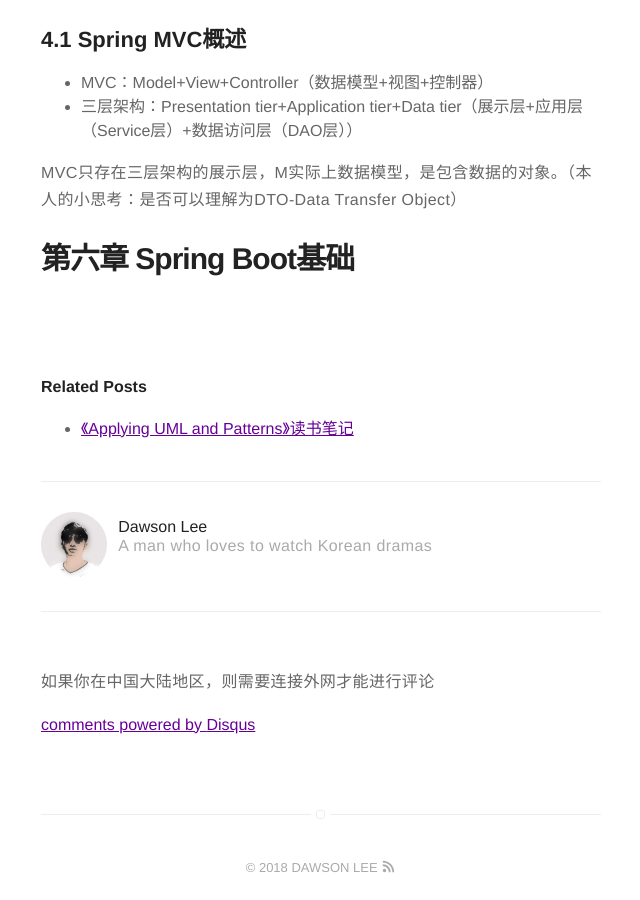
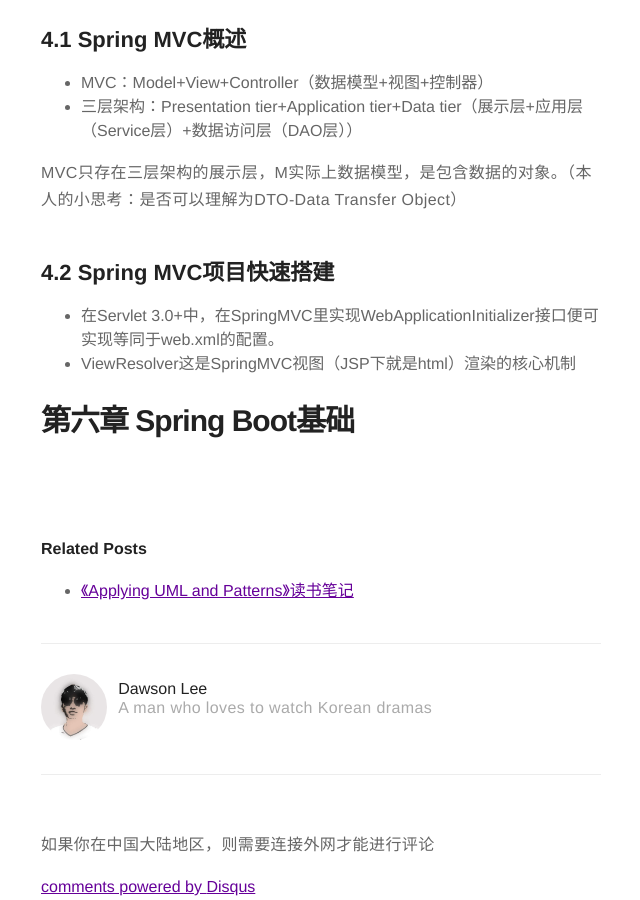
Before and after one commit to dawsonlee1790/dawsonlee1790.github.io, a Jekyll site: the page built from _posts/2018-10-25-《Java EE开发颠覆者：Spring Boot实战》读书笔记.md, in a window 1280 px wide and 900 px high, scrolled down 4034 px. Shown: the whole window, without its empty margins (319-959 px from the left). Built offline with Jekyll 4.4.1, drawn with Linux system fonts in a browser that asks for light colours; comment, search, counter and statistics services are not loaded.

Commit message:
更新文章

```diff
--- a/_posts/2018-10-25-《Java EE开发颠覆者：Spring Boot实战》读书笔记.md
+++ b/_posts/2018-10-25-《Java EE开发颠覆者：Spring Boot实战》读书笔记.md
@@ -148,4 +148,9 @@ Spring通过@Scheduled支持多种类型的计划任务，包含cron、fix、Del
 
 MVC只存在三层架构的展示层，M实际上数据模型，是包含数据的对象。（本人的小思考：是否可以理解为DTO-Data Transfer Object）
 
+## 4.2 Spring MVC项目快速搭建
+
+* 在Servlet 3.0+中，在SpringMVC里实现WebApplicationInitializer接口便可实现等同于web.xml的配置。
+* ViewResolver这是SpringMVC视图（JSP下就是html）渲染的核心机制
+
 # 第六章 Spring Boot基础
```
Also changed, not shown: 1 other file.
